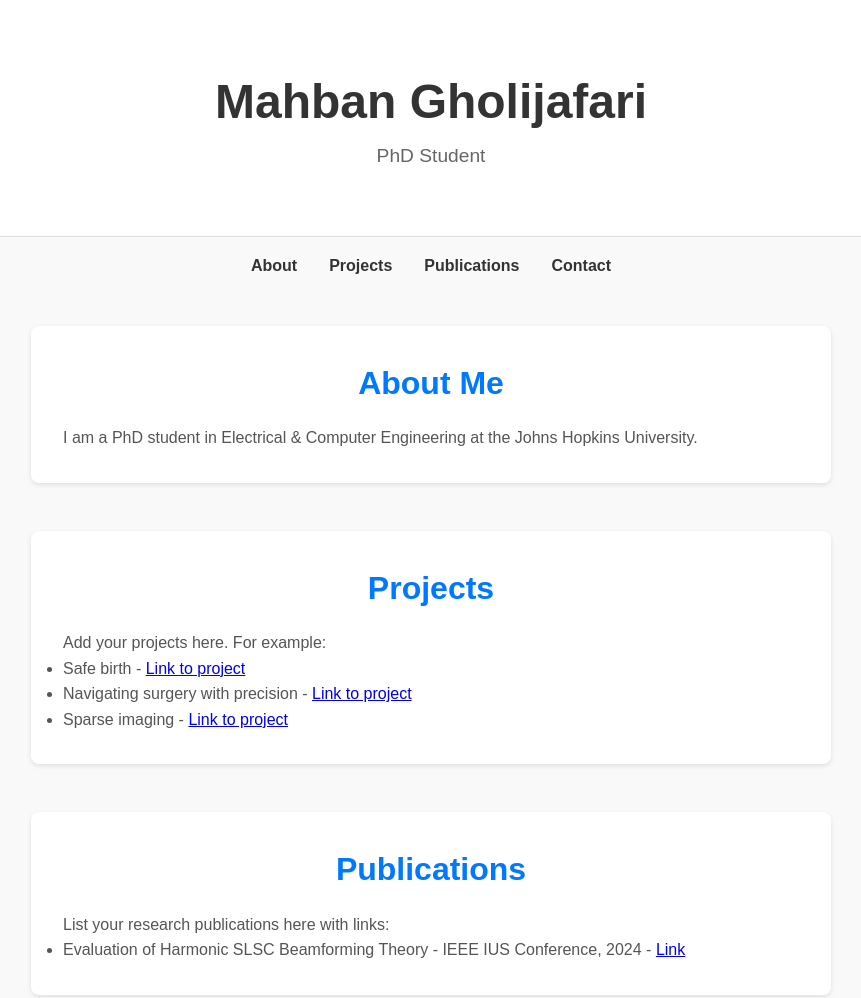
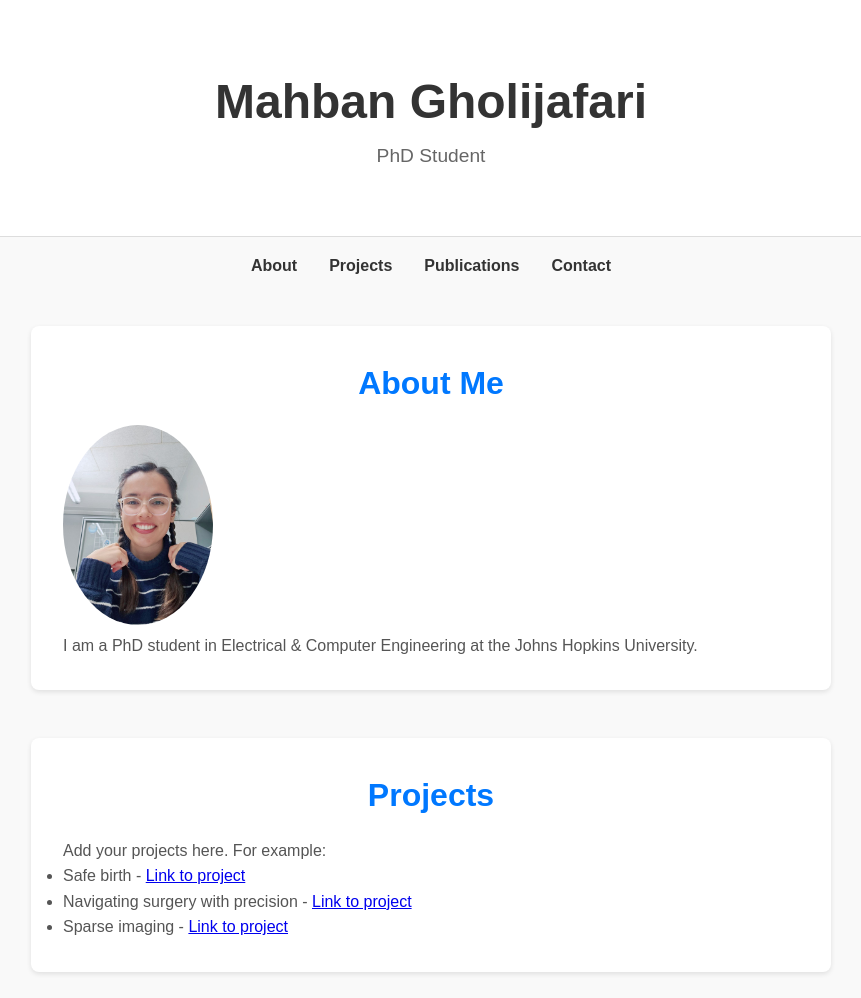
Before and after one commit to mahbangj/mahbangj.github.io, a plain HTML site: page index.html in a window 1280 px wide. Shown: the top 998 px of the page, without its empty margins (209-1070 px from the left). Drawn offline with Linux system fonts and the light colour scheme.

Commit message:
Updated the html

```diff
--- a/index.html
+++ b/index.html
@@ -97,6 +97,7 @@
     <!-- About Section -->
     <section id="about">
         <h2>About Me</h2>
+        <img src="mahban.jpg" alt="Mahban" style="width: 150px; border-radius: 50%;">
         <p>I am a PhD student in Electrical & Computer Engineering at the Johns Hopkins University.</p>
     </section>
 
```
